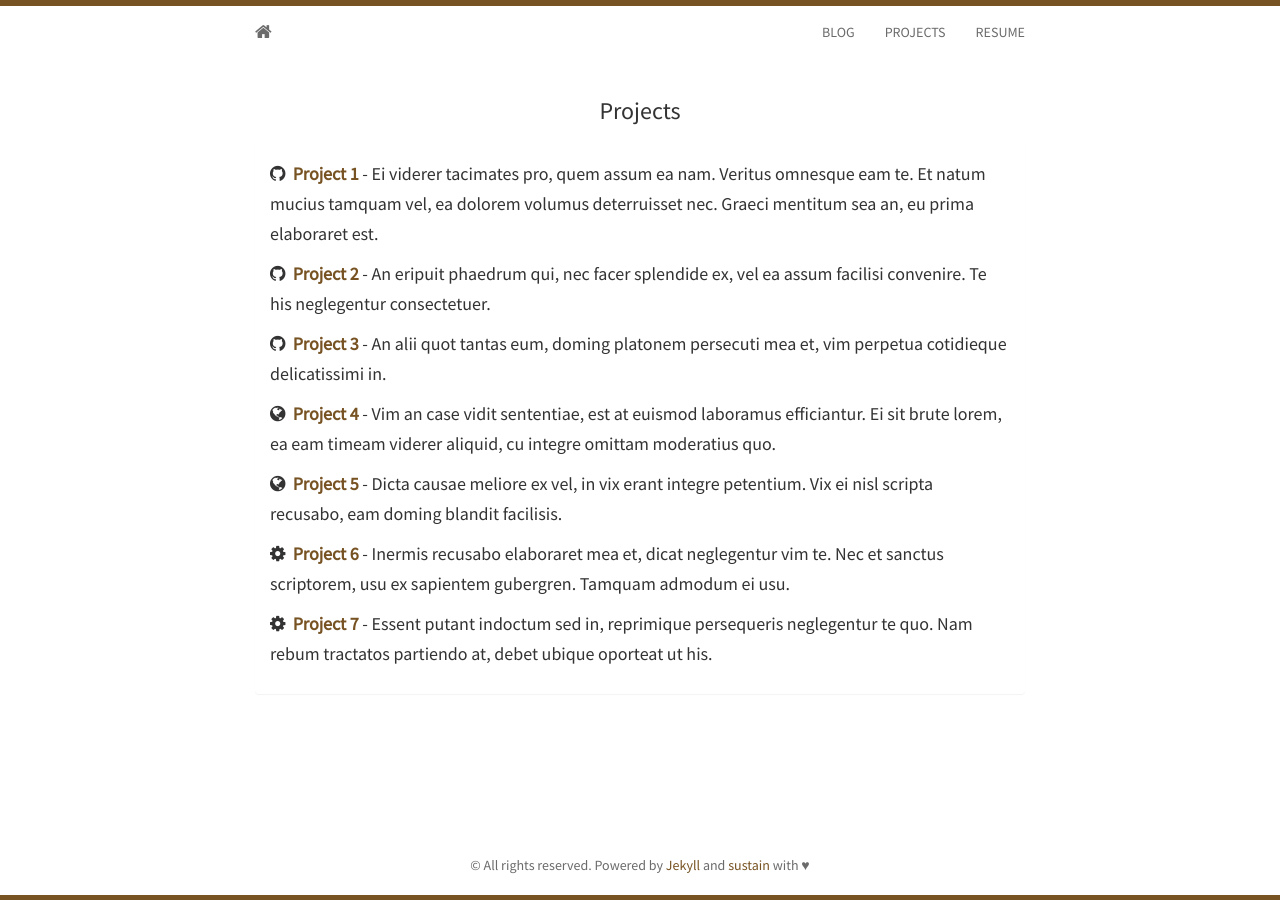
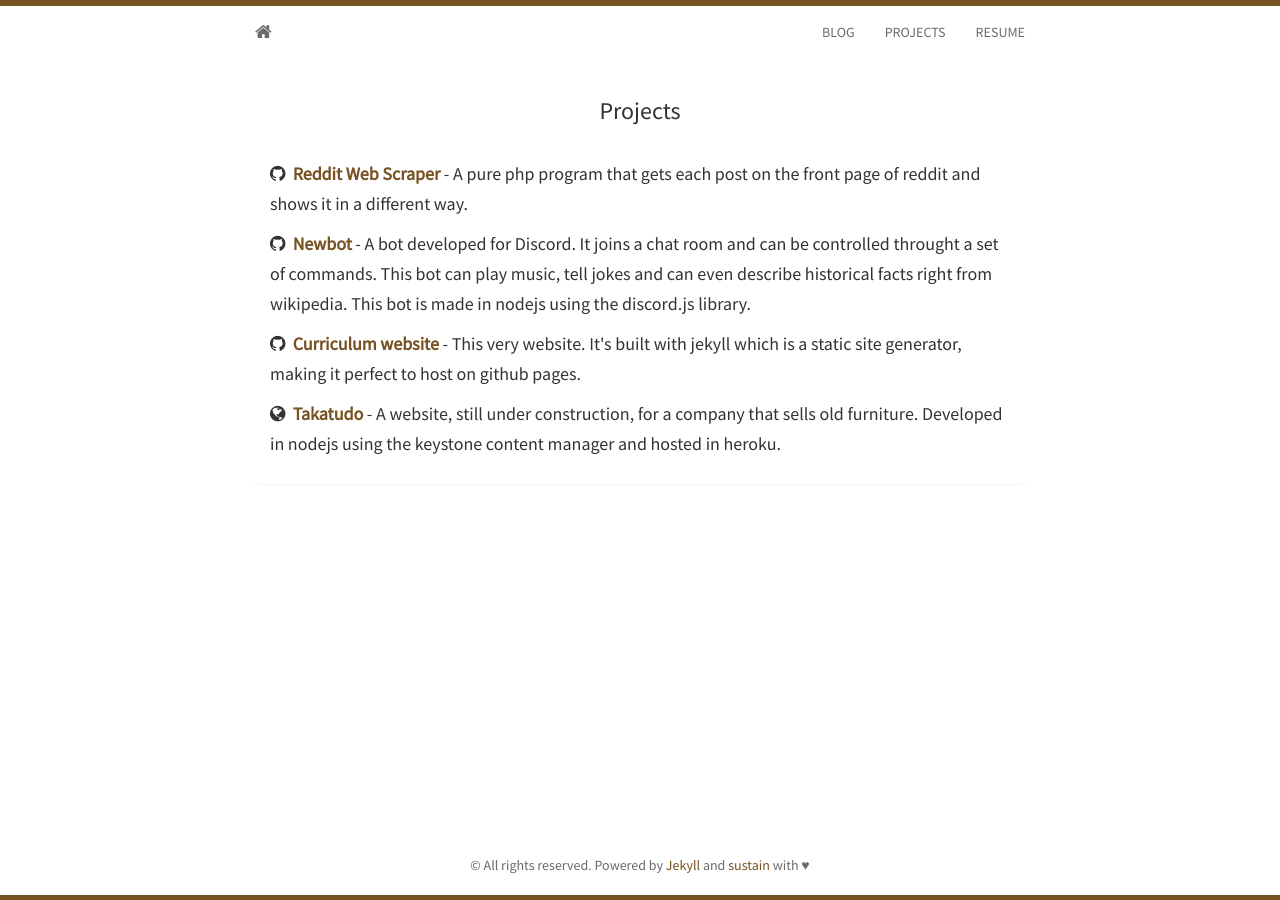
Before and after one commit to jppmo/blog, a Jekyll site: the page built from projects.html, in a window 1280 px wide. Built offline with Jekyll 4.4.1, drawn with Linux system fonts in a browser that asks for light colours; nearby versions of some CDN libraries.

Commit message:
new commit after so long

```diff
--- a/_includes/projects.html
+++ b/_includes/projects.html
@@ -4,38 +4,25 @@
   <div class="panel panel-default">
     <div class="panel-body">
 		<h5>
-			<i class="fa fa-github"></i>&nbsp;&nbsp;<strong><a href="#">Project 1</a></strong>
-			- Ei viderer tacimates pro, quem assum ea nam. Veritus omnesque eam te. Et natum mucius tamquam vel,
-			ea dolorem volumus deterruisset nec. Graeci mentitum sea an, eu prima elaboraret est.
+			<i class="fa fa-github"></i>&nbsp;&nbsp;<strong><a href="https://github.com/jppmo/trabalhoaca">Reddit Web Scraper</a></strong>
+			- A pure php program that gets each post on the front page of reddit and shows
+      it in a different way.
 		</h5>
 		<h5>
-			<i class="fa fa-github"></i>&nbsp;&nbsp;<strong><a href="#">Project 2</a></strong>
-			- An eripuit phaedrum qui, nec facer splendide ex, vel ea assum facilisi convenire.
-			Te his neglegentur consectetuer.
+			<i class="fa fa-github"></i>&nbsp;&nbsp;<strong><a href="https://github.com/jppmo/newbot">Newbot</a></strong>
+			- A bot developed for Discord. It joins a chat room and can be controlled throught a
+      set of commands. This bot can play music, tell jokes and can even describe historical facts
+      right from wikipedia. This bot is made in nodejs using the discord.js library.
 		</h5>
     	<h5>
-			<i class="fa fa-github"></i>&nbsp;&nbsp;<strong><a href="#">Project 3</a></strong>
-			- An alii quot tantas eum, doming platonem persecuti mea et, vim perpetua cotidieque delicatissimi in.
+			<i class="fa fa-github"></i>&nbsp;&nbsp;<strong><a href="https://github.com/jppmo/blog">Curriculum website</a></strong>
+			- This very website. It's built with jekyll which is a static site generator, making it perfect
+      to host on github pages.
 		</h5>
 		<h5>
-			<i class="fa fa-globe"></i>&nbsp;&nbsp;<strong><a href="#">Project 4</a></strong>
-			- Vim an case vidit sententiae, est at euismod laboramus efficiantur. Ei sit brute lorem,
-			ea eam timeam viderer aliquid, cu integre omittam moderatius quo.
-		</h5>
-		<h5>
-			<i class="fa fa-globe"></i>&nbsp;&nbsp;<strong><a href="#">Project 5</a></strong>
-			- Dicta causae meliore ex vel, in vix erant integre petentium. Vix ei nisl scripta recusabo,
-			eam doming blandit facilisis.
-		</h5>
-		<h5>
-			<i class="fa fa-cog"></i>&nbsp;&nbsp;<strong><a href="#">Project 6</a></strong>
-			- Inermis recusabo elaboraret mea et, dicat neglegentur vim te. Nec et sanctus scriptorem,
-			usu ex sapientem gubergren. Tamquam admodum ei usu.
-		</h5>
-		<h5>
-			<i class="fa fa-cog"></i>&nbsp;&nbsp;<strong><a href="#">Project 7</a></strong>
-			- Essent putant indoctum sed in, reprimique persequeris neglegentur te quo. Nam rebum
-			tractatos partiendo at, debet ubique oporteat ut his.
+			<i class="fa fa-globe"></i>&nbsp;&nbsp;<strong><a href="http://takatudo.herokuapp.com/">Takatudo</a></strong>
+			- A website, still under construction, for a company that sells old furniture. Developed in nodejs
+      using the keystone content manager and hosted in heroku.
 		</h5>
 
 
```
Also changed, not shown: Gemfile.lock, static/img/profile.png, 6 other files.
